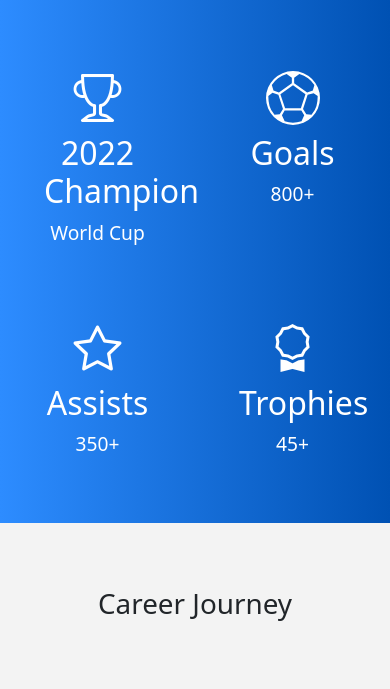
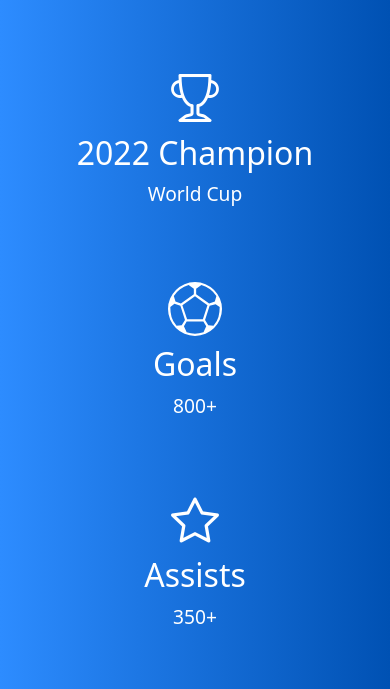
Before and after one commit to Ramzin007/Tribute-Page, a plain HTML site: page Tribute Page/index.html in a window 390 px wide. Shown: the part 846-1535 px from the top of the page. Drawn offline with nearby package versions, Linux system fonts and the light colour scheme.

Commit message:
Update index.html

```diff
--- a/Tribute Page/index.html
+++ b/Tribute Page/index.html
@@ -20,28 +20,28 @@
     <section class="achievement">
         <div class="container">
             <div class="row">
-                <div class="col-md-3 col-6">
+                <div class="col-md-3">
                     <div id="cup" class="achievement-item">
                         <i class="bi bi-trophy" style="font-size: 3rem;"></i>
                         <h3>2022 Champion</h3>
                         <p >World Cup</p>
                     </div>
                 </div>
-                <div class="col-md-3 col-6">
+                <div class="col-md-3">
                     <div id="goal" class="achievement-item">
                         <img src="./svg/sports_soccer_50dp_FFFFFF_FILL0_wght200_GRAD0_opsz48.svg" alt="ball" width="72">
                         <h3>Goals</h3>
                         <p>800+</p>
                     </div>
                 </div>
-                <div class="col-md-3 col-6">
+                <div class="col-md-3">
                     <div id="assist" class="achievement-item">
                         <i class="bi bi-star" style="font-size: 3rem;"></i>
                         <h3>Assists</h3>
                         <p>350+</p>
                     </div>
                 </div>
-                <div class="col-md-3 col-6">
+                <div class="col-md-3">
                     <div id="trophies" class="achievement-item">
                         <i class="bi bi-award" style="font-size: 3rem;"></i>
                         <h3>Trophies</h3>
```
